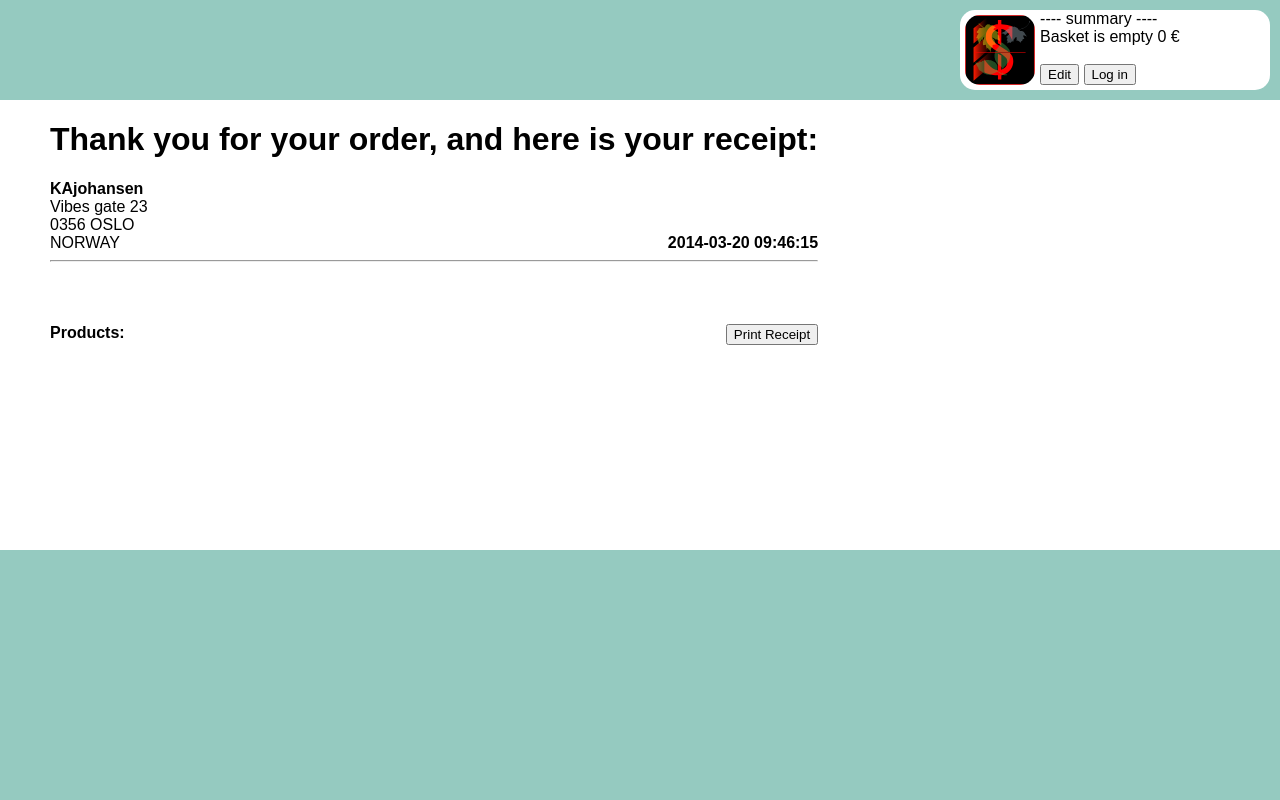
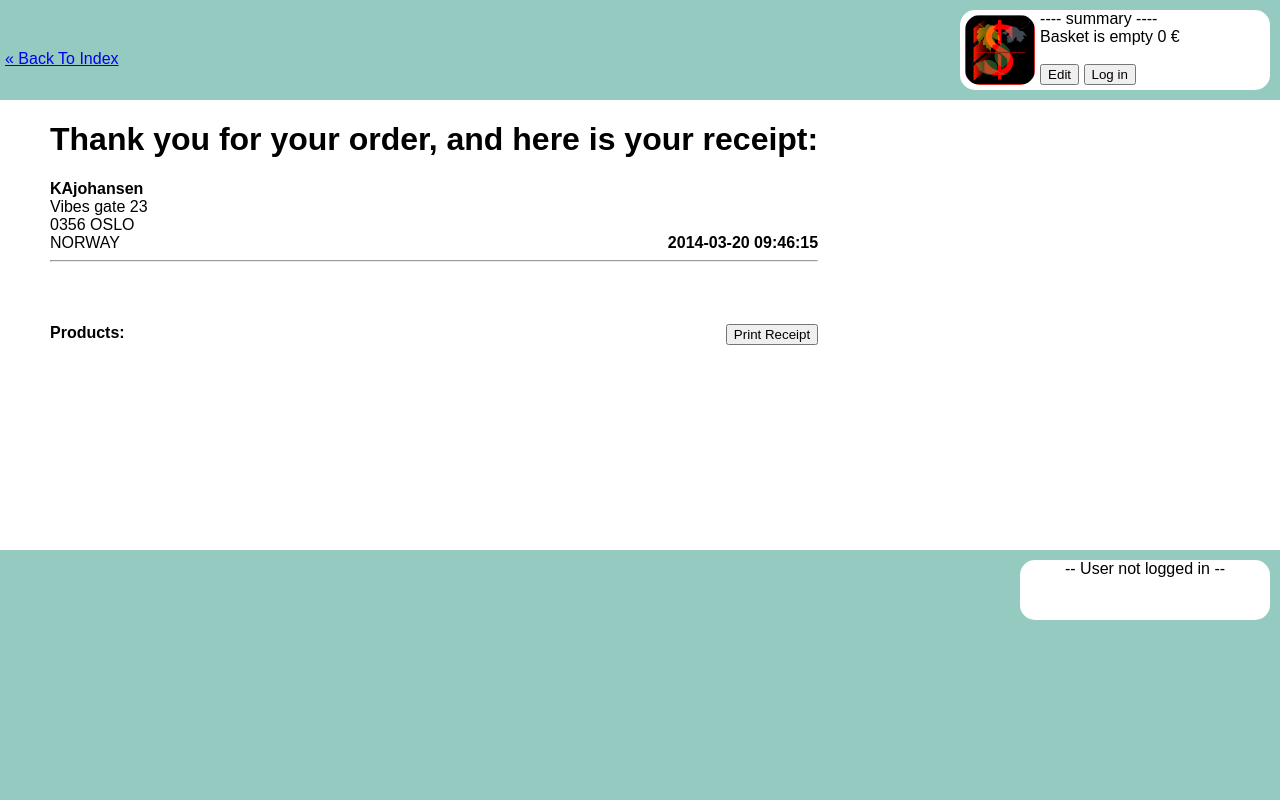
Before and after one commit to karlandreas/dibs, a PHP site: page /receipt.php in a window 1280 px wide. Run offline with PHP 8.4, Linux system fonts and the light colour scheme; some web fonts are replaced.

Commit message:
Version 1 Working, many changes

```diff
--- a/css/panels.css
+++ b/css/panels.css
@@ -106,12 +106,15 @@
 .loader_img {
 	display: none;
 }
+
 .confirmed_img {
 	display: none;
 }
+
 .unconfirmed_img {
 	display: none;
 }
+
 .largeInput {
 	padding: 3px;
 	font-size: 10pt;
--- a/forms/footer.php
+++ b/forms/footer.php
@@ -16,5 +16,14 @@
 	if (isset($_SESSION['d_user'])) {
 		echo($_SESSION['first_name'] . "<br>");
 	}
+	if (isset($_SESSION['l_user'])) {
+		echo($_SESSION['l_user']['first_name'] . "<br>");
+	}
+	if (isset($_SESSION['g_user'])) {
+		echo($_SESSION['g_user']['given_name'] . "<br>");
+	}
+	if (isset($_SESSION['f_user'])) {
+		echo($_SESSION['f_user']['name'] . "<br>");
+	}
 	?>
 </div>
--- a/forms/header.php
+++ b/forms/header.php
@@ -1,4 +1,5 @@
 <a id="back_link" onclick="devDibs.getIndex()">&laquo; Back To Index</a>
+<a id="receipt_back_link" style="display:none;float:left;margin-top: 50px;margin-left: 5px;" href="http://mserve.kajohansen.com/dibs/">&laquo; Back To Index</a>
 <div id="login_button"></div>
 <div id="music_button"></div>
 <div id="shop_button"></div>
--- a/receipt.php
+++ b/receipt.php
@@ -85,14 +85,33 @@
 			<button style="float:right;" onclick="window.print()">Print Receipt</button>
 		</div>
 		<footer>
-
+			<?php include('forms/footer.php'); ?>
 		</footer>
 	</div>
 	<script src="scripts/DevDibs.js" type="text/javascript"></script>
 	<script src="scripts/DevDibsProto.js" type="text/javascript"></script>
 	<script>
 		localStorage.clear();
-		devDibs.setBasketSummary();
+		document.getElementById('receipt_back_link').style.display = 'block';
+		document.getElementById('categorySelect').style.display = 'none';
 	</script>
 	</body>
+	<script>
+		<?php
+			if (isset($_SESSION['userID'])) {
+				echo("devDibs.setLoggedIn('" . $_SESSION['userID'] . "');");
+			}  else {
+				echo("devDibs.setBasketSummary();");
+			}
+			if (isset($_SESSION['g_user'])) {
+				echo("devDibs.setLoggedIn('" . $_SESSION['g_user']['uid'] . "');");
+			}
+			if (isset($_SESSION['f_user'])) {
+				echo("devDibs.setLoggedIn('" . $_SESSION['f_user']['id'] . "');");
+			}
+			if (isset($_SESSION['l_user'])) {
+				echo("devDibs.setLoggedIn('" . $_SESSION['l_user']['uid'] . "');");
+			}
+		?>
+	</script>
 </html>
--- a/scripts/DevDibs.js
+++ b/scripts/DevDibs.js
@@ -86,6 +86,6 @@ var DevDibs = function() {
 	this.registerFormlabels			= null,
 
 	// form_functions_login.js variables .........................................
-	this.confirmed				= true;
+	this.confirmed					= true;
 
 };
```
Also changed, not shown: css/shop.css (+14 -0 lines), sandbox/index.html (added, +14 -0 lines), sandbox/index.js (added, +25 -0 lines), scripts/DevDibsProto.js (+49 -47 lines), images/products/shirts-b/shirtPTex.png, images/products/shirts-b/shirtPTexSmall.png, images/products/shirts-b/shirtTexG.png, images/products/shirts-b/shirtTexGSmall.png, images/products/shirts-b/short-sleeve-Tex3.png, images/products/shirts-b/short-sleeve-Tex3Small.png, images/products/spriteSheet.png (added), sandbox/spriteSheet.png (added), 3 other files.
